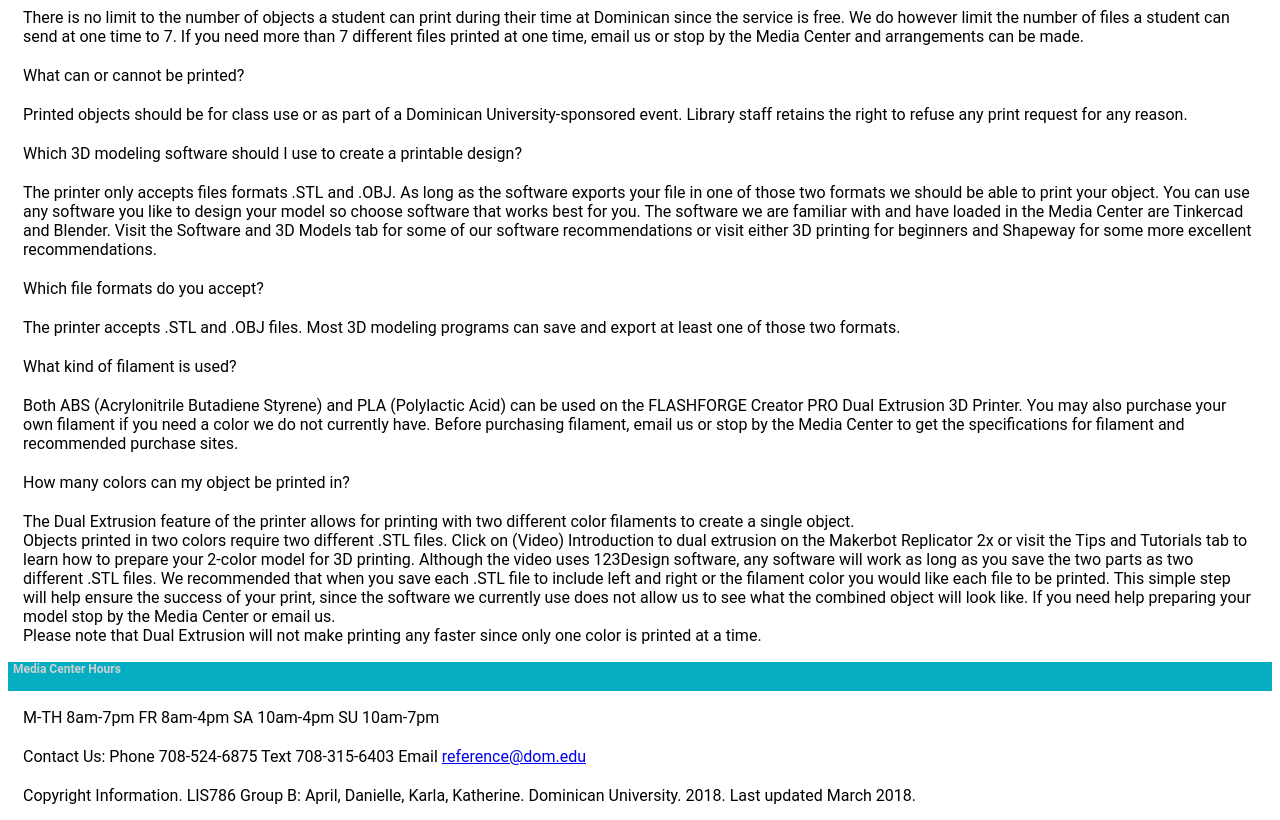
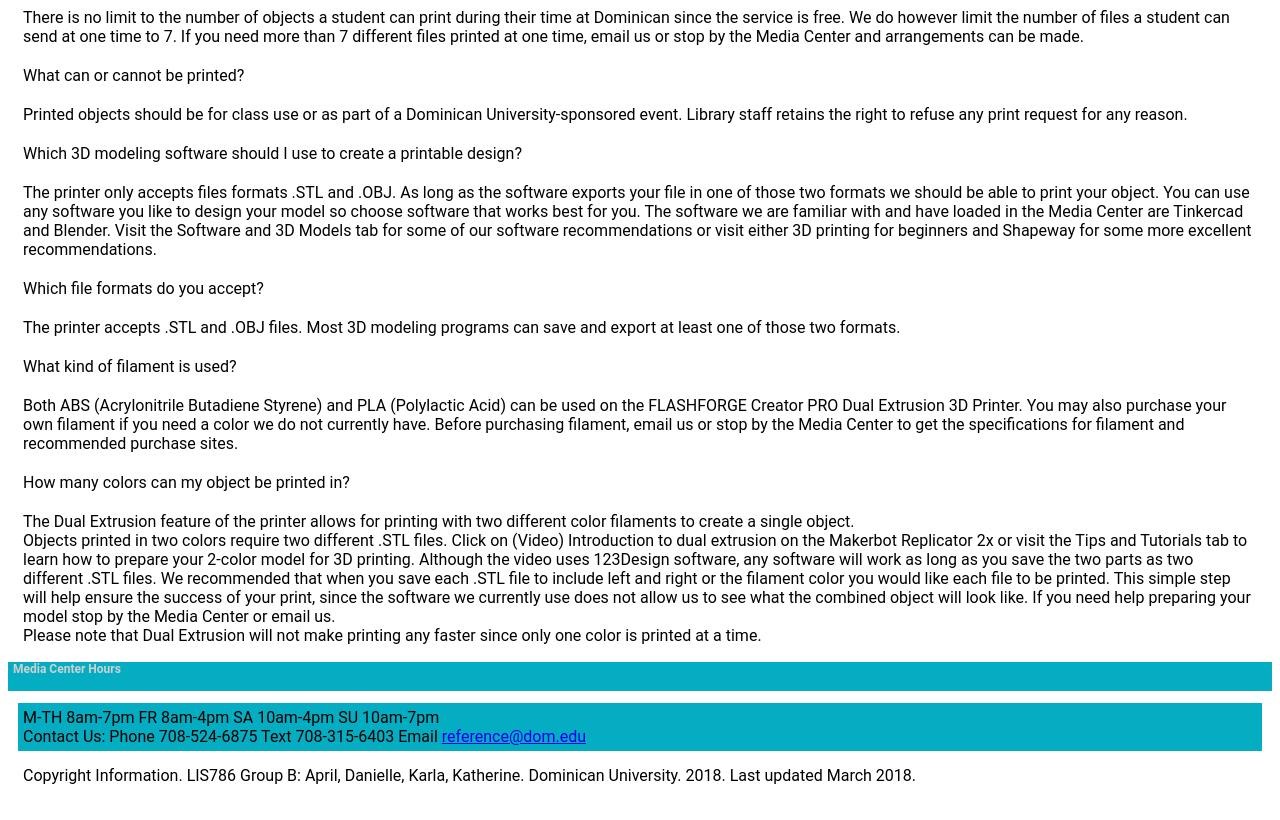
Before and after one commit to PeasantQueen/wk12-microsite, a plain HTML site: page index.html in a window 1280 px wide. Shown: the part 1493-2313 px from the top of the page. Drawn offline with Linux system fonts and the light colour scheme.

Commit message:
Update index.html

```diff
--- a/index.html
+++ b/index.html
@@ -68,9 +68,9 @@
   </section>
   <section="footer">
     <h3>Media Center Hours</h3>
-    <p>M-TH 8am-7pm FR 8am-4pm SA 10am-4pm SU 10am-7pm</p>
-    <p>Contact Us: Phone 708-524-6875 Text 708-315-6403 Email <a href="mailto:reference@dom.edu">reference@dom.edu</a></p>
-    <p class="#copyright">Copyright Information. LIS786 Group B: April, Danielle, Karla, Katherine. Dominican University. 2018. Last updated March 2018.</p>
+    <p class="footer">M-TH 8am-7pm FR 8am-4pm SA 10am-4pm SU 10am-7pm<br>
+      Contact Us: Phone 708-524-6875 Text 708-315-6403 Email <a href="mailto:reference@dom.edu">reference@dom.edu</a></p>
+    <p id="#copyright">Copyright Information. LIS786 Group B: April, Danielle, Karla, Katherine. Dominican University. 2018. Last updated March 2018.</p>
   </section>
 
 </body>
```
